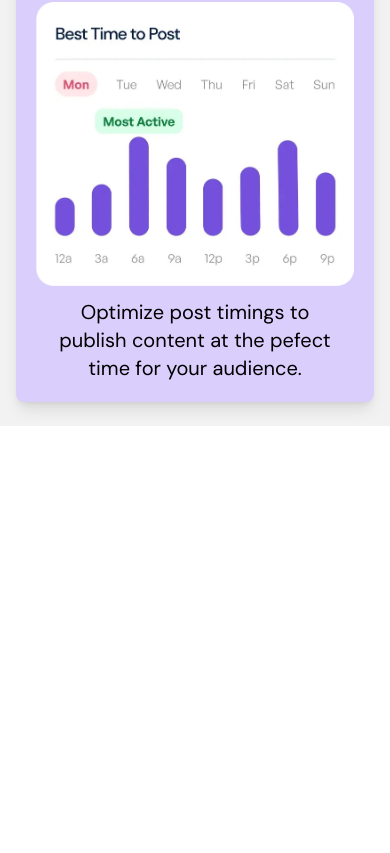
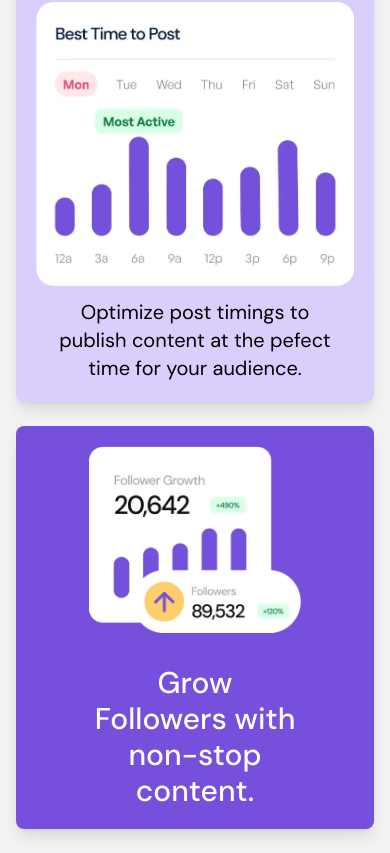
Before and after one commit to Alejo2304/bentoGrid, a React (Vite) app: page / in a window 390 px wide. Shown: the part 858-1711 px from the top of the page. Before the commit the page ends 1284 px from the top, so only its background shows below. Built offline with nearby package versions, Linux system fonts and the light colour scheme.

Commit message:
ADDED STYLE IN MOBILE VERSION | PurpleContainer()
Fixed style for the mobile version of purpleContainer() on Containers.jsx, the changes include font-type, font-weight, text-size, text-color, centering of elements . Also called the container on BentoGrid.jsx

```diff
--- a/src/components/BentoGrid.jsx
+++ b/src/components/BentoGrid.jsx
@@ -40,15 +40,14 @@ export default function BentoGrid(){
                 imgAlt="Schedule of best time to post"
             />
 
-            {/*
-
-
-
             <PurpleContainer
-                text="Grow Followers with non-stop content"
+                text="Grow Followers with non-stop content."
                 imgPath={GrowFollowersImg}
                 imgAlt="Grow Followers"
             />
+
+            {/*
+
             <WhiteContainerDescriptive />
             <Yellow100Container />
             <Yellow500Container />
--- a/src/components/Containers.jsx
+++ b/src/components/Containers.jsx
@@ -62,9 +62,9 @@ export function PurpleContainerDescriptive({ startTitle, emTitle, italicTitle, e
 
 export function PurpleContainer({ text, imgPath, imgAlt }) {
     return (
-        <div className="bg-purple-500">
-            <img src={imgPath} alt={imgAlt} />
-            <h1 className="font-dmsans font-medium text-white">{text}</h1>
+        <div className="flex flex-col items-center justify-center bg-purple-500 rounded-lg shadow-lg p-5 space-y-8">
+            <img className="w-2/3 "src={imgPath} alt={imgAlt} />
+            <h1 className="w-2/3 font-dmsans font-medium text-3xl text-white text-center">{text}</h1>
         </div>
     );
 }
```
